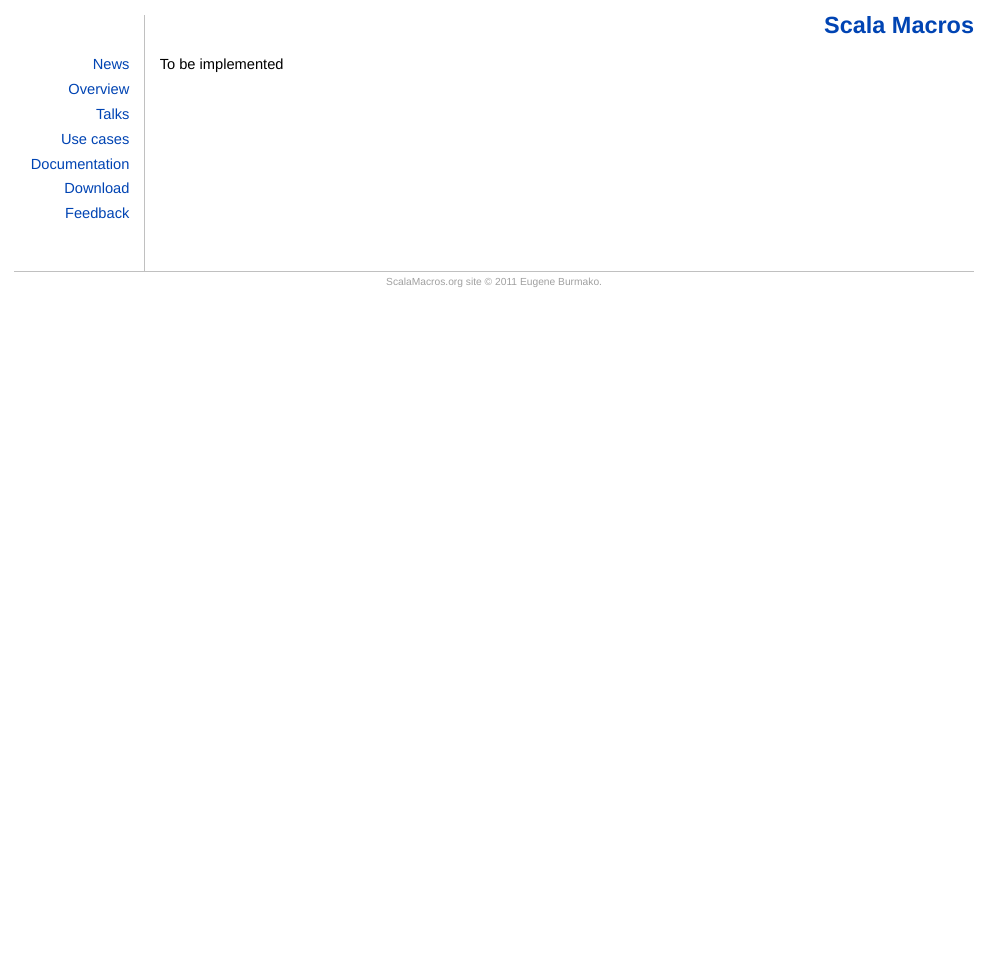
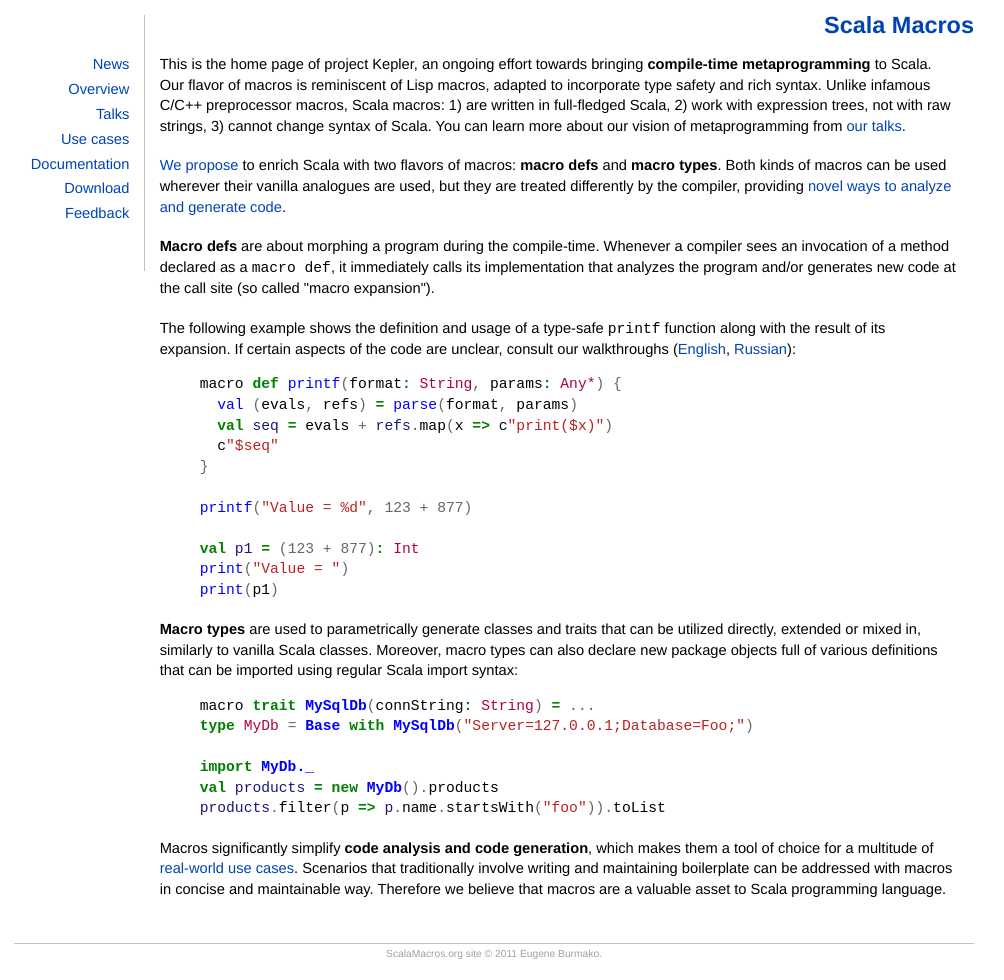
Before and after one commit to scalamacros/scalamacros.github.com, a Jekyll site: the page built from index.html, in a window 1280 px wide. Shown: the whole page, without its empty margins (146-1150 px from the left). Built offline with Jekyll 4.4.1, drawn with Linux system fonts in a browser that asks for light colours; before the commit the page ends 900 px from its top, so only the background shows below that.

Commit message:
added the index page

```diff
--- a/index.html
+++ b/index.html
@@ -2,4 +2,61 @@
 is_index: true
 layout: default
 ---
-<p>To be implemented</p>
+
+<p>
+  This is the home page of project Kepler, an ongoing effort towards bringing <b>compile-time metaprogramming</b> to Scala.
+  Our flavor of macros is reminiscent of Lisp macros, adapted to incorporate type safety and rich syntax.
+  Unlike infamous C/C++ preprocessor macros, Scala macros: 1) are written in full-fledged Scala,
+  2) work with expression trees, not with raw strings, 3) cannot change syntax of Scala.
+  You can learn more about our vision of metaprogramming from <a href="/talks.html">our talks</a>.
+</p>
+
+<p>
+  <a href="/sips/macros.html">We propose</a> to enrich Scala with two flavors of macros: <b>macro defs</b> and <b>macro types</b>.
+  Both kinds of macros can be used wherever their vanilla analogues are used, but they are treated differently by the compiler,
+  providing <a href="/usecases.html">novel ways to analyze and generate code</a>.
+</p>
+
+<p>
+  <b>Macro defs</b> are about morphing a program during the compile-time. Whenever a compiler sees an invocation of a method declared as a <code class="scala"><span class="n">macro def</span></code>,
+  it immediately calls its implementation that analyzes the program and/or generates new code at the call site (so called "macro expansion").
+</p>
+
+<p>
+  The following example shows the definition and usage of a type-safe <code class="scala"><span class="n">printf</span></code> function along with the result of its expansion.
+  If certain aspects of the code are unclear, consult our walkthroughs (<a href="/talks/2011-10-18-WhatsUp.pdf">English</a>, <a href="/talks/2011-10-29-RuProjectKepler.pdf">Russian</a>):
+</p>
+
+{% highlight scala %}
+macro def printf(format: String, params: Any*) {
+  val (evals, refs) = parse(format, params)
+  val seq = evals + refs.map(x => c"print($x)")
+  c"$seq"
+}
+
+printf("Value = %d", 123 + 877)
+
+val p1 = (123 + 877): Int
+print("Value = ")
+print(p1)
+{% endhighlight %}
+
+<p>
+  <b>Macro types</b> are used to parametrically generate classes and traits that can be utilized directly, extended or mixed in, similarly to vanilla Scala classes.
+  Moreover, macro types can also declare new package objects full of various definitions that can be imported using regular Scala import syntax:
+</p>
+
+{% highlight scala %}
+macro trait MySqlDb(connString: String) = ...
+type MyDb = Base with MySqlDb("Server=127.0.0.1;Database=Foo;")
+
+import MyDb._
+val products = new MyDb().products
+products.filter(p => p.name.startsWith("foo")).toList
+{% endhighlight %}
+
+<p>
+  Macros significantly simplify <b>code analysis and code generation</b>, which makes them a tool of choice for a multitude of <a href="/usecases.html">real-world use cases</a>.
+  Scenarios that traditionally involve writing and maintaining boilerplate can be addressed with macros in concise and maintainable way.
+  Therefore we believe that macros are a valuable asset to Scala programming language.
+</p>
```
